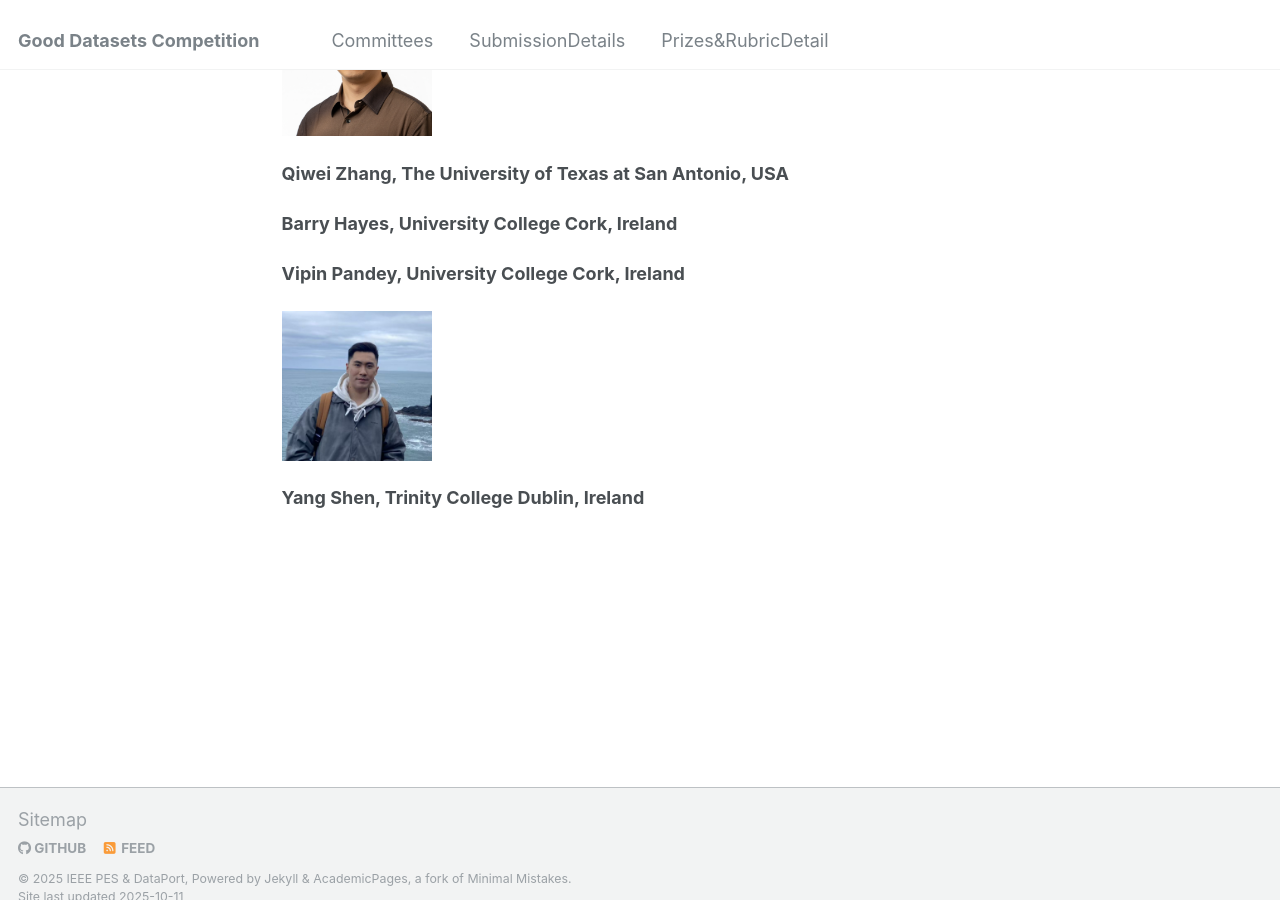
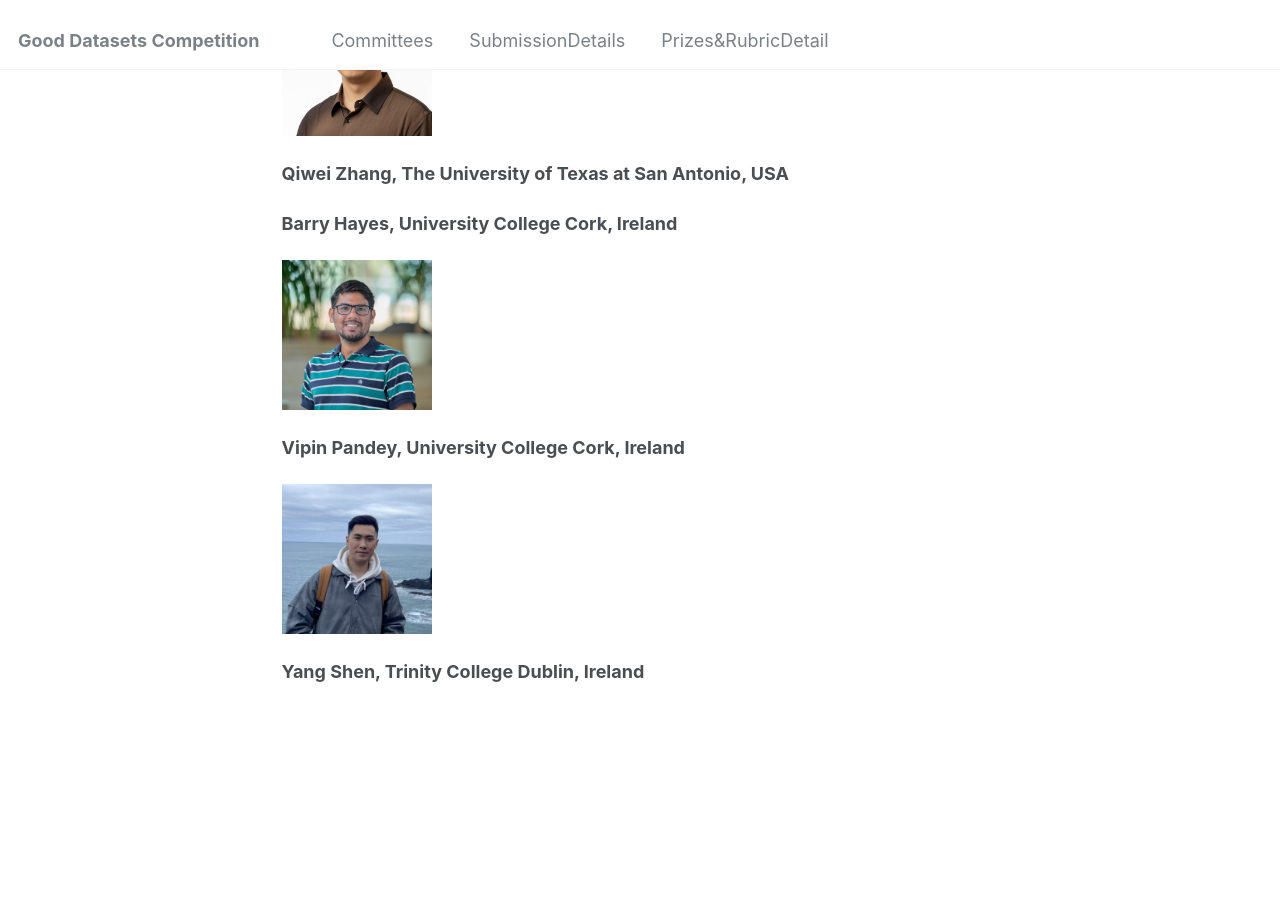
Before and after one commit to dpPEScomp/pesdpcompetition.github.io, a Jekyll site: the page built from _pages/Committees.md, in a window 1280 px wide and 900 px high, scrolled down 1948 px. Built offline with Jekyll 4.4.1, drawn with Linux system fonts in a browser that asks for light colours.

Commit message:
Update Committees.md

```diff
--- a/_pages/Committees.md
+++ b/_pages/Committees.md
@@ -63,7 +63,7 @@
 **Barry Hayes, University College Cork, Ireland**
 
 
-
+<img src="https://dppescomp.github.io/pesdpcompetition.github.io/images/Vipin Pandey.jpeg" width="150" height="150">
 
 **Vipin Pandey, University College Cork, Ireland**
 
```
